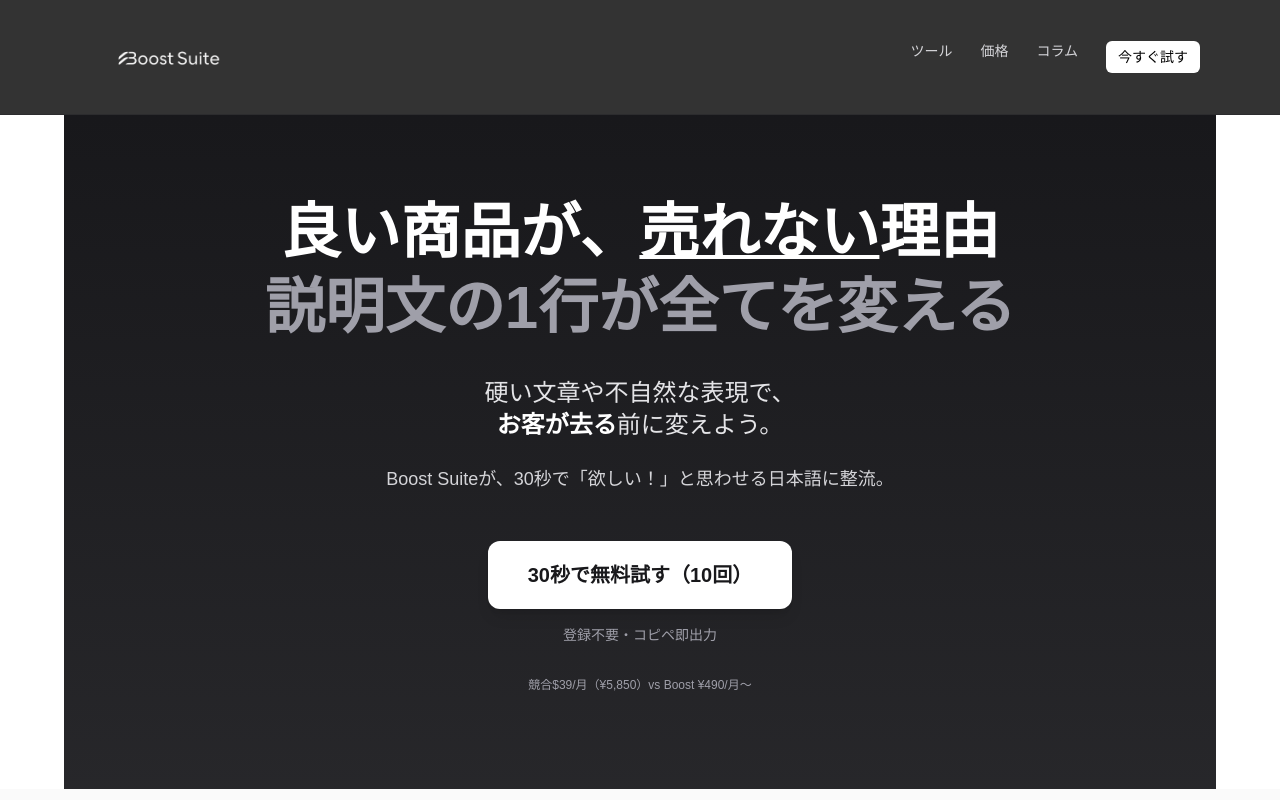
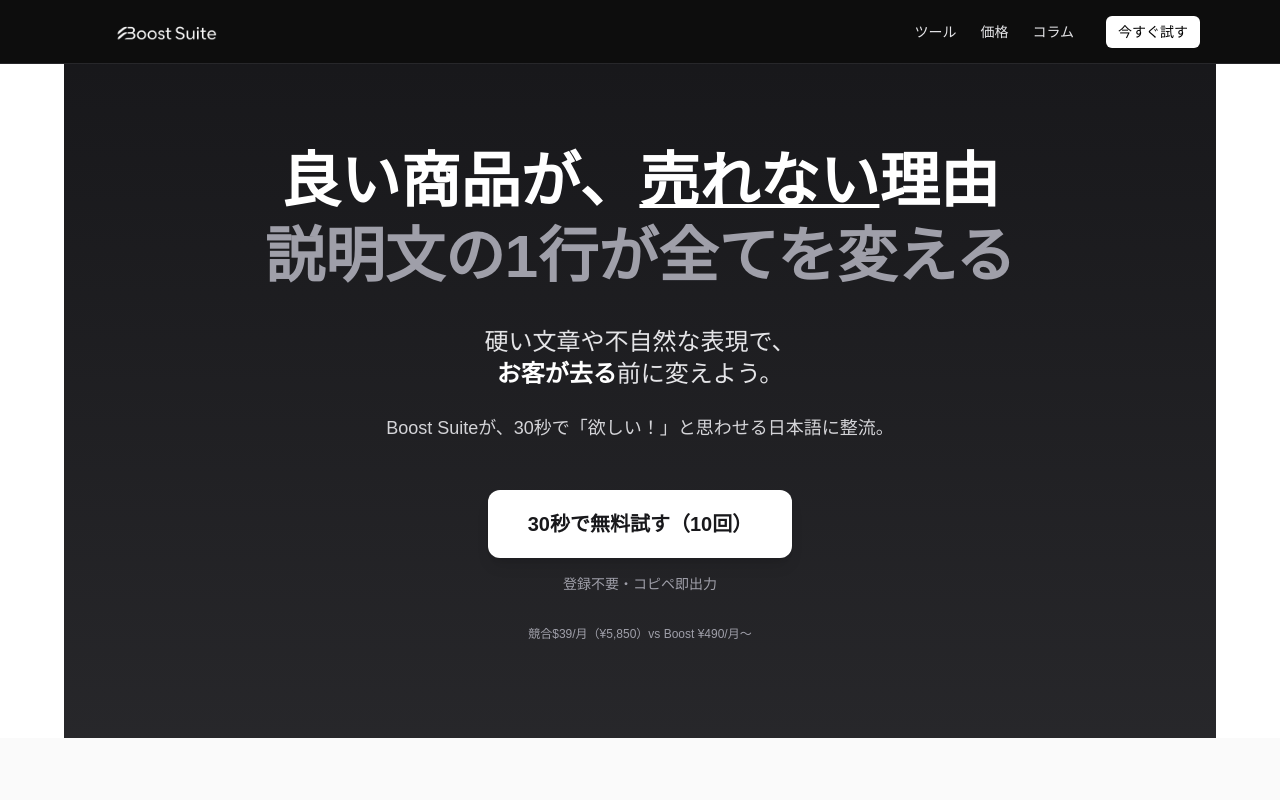
Before and after one commit to Waltz0820/boostsuite-app, a Next.js app: page / in a window 1280 px wide. Shown: the top 800 px of the page. Built offline with nearby package versions, Linux system fonts and the light colour scheme.

Commit message:
feat: 変更内容

```diff
--- a/app/components/header.tsx
+++ b/app/components/header.tsx
@@ -1,103 +1,96 @@
+// app/components/header.tsx
 "use client";
 
+import Image from "next/image";
 import Link from "next/link";
-import Image from "next/image";
 import { useState, useEffect } from "react";
 
 export default function Header() {
   const [open, setOpen] = useState(false);
 
+  // メニュー開閉で背面スクロールを止める
   useEffect(() => {
-    if (open) document.body.style.overflow = "hidden";
-    else document.body.style.overflow = "";
+    document.body.style.overflow = open ? "hidden" : "";
+    return () => { document.body.style.overflow = ""; };
   }, [open]);
 
+  // ヘッダーの高さ: sm=56px, md+=64px
+  const headerHSm = "h-14"; // 56px
+  const headerHMd = "md:h-16"; // 64px
+
   return (
-    <header className="sticky top-0 z-50 border-b border-zinc-800/60 bg-black text-white backdrop-blur supports-[backdrop-filter]:bg-black/80">
-      <div className="mx-auto max-w-6xl px-4 py-2 md:py-3 flex items-center justify-between">
-        <Link href="/" className="flex items-center gap-3">
+    <>
+      {/* 固定ヘッダー */}
+      <header className={`fixed inset-x-0 top-0 z-50 bg-black/95 ${headerHSm} ${headerHMd} border-b border-zinc-800`}>
+        <div className="mx-auto max-w-6xl h-full px-4 flex items-center justify-between">
+          {/* ロゴ（バー内のみ） */}
+          <Link href="/" className="flex items-center shrink-0">
             <Image
               src="/logo.png"
               alt="Boost Suite"
-            width={180}
+              width={176}
               height={36}
+              className="w-[156px] md:w-[176px] h-auto"
               priority
-            sizes="(max-width: 767px) 150px, 180px"
-            className="block w-[150px] md:w-[180px] h-auto select-none"
             />
             <span className="sr-only">Boost Suite</span>
           </Link>
 
-        {/* desktop nav */}
-        <nav className="hidden md:flex gap-7 text-sm text-zinc-300">
-          <Link className="hover:text-white transition" href="/tool">ツール</Link>
-          <Link className="hover:text-white transition" href="/pricing">価格</Link>
-          <Link className="hover:text-white transition" href="/column">コラム</Link>
+          {/* PCナビ */}
+          <nav className="hidden md:flex items-center gap-6 text-sm text-zinc-200">
+            <Link href="/tool" className="hover:text-white">ツール</Link>
+            <Link href="/pricing" className="hover:text-white">価格</Link>
+            <Link href="/column" className="hover:text-white">コラム</Link>
             <a
               href="/tool?from=header"
-            className="px-3 py-1.5 rounded-md bg-white text-black font-medium hover:opacity-90 transition"
+              className="ml-2 px-3 py-1.5 rounded-md bg-white text-black font-medium hover:opacity-90"
             >
               今すぐ試す
             </a>
           </nav>
 
-        {/* mobile hamburger */}
+          {/* モバイル：ハンバーガー / 閉じる */}
           <button
-          className="md:hidden inline-flex items-center justify-center w-10 h-10 -mr-2 rounded-md text-zinc-300 hover:text-white focus:outline-none"
-          aria-label="Open menu"
-          onClick={() => setOpen(true)}
+            aria-label={open ? "メニューを閉じる" : "メニューを開く"}
+            onClick={() => setOpen(v => !v)}
+            className="md:hidden p-2 rounded-md text-zinc-200 hover:text-white"
           >
-          <span className="sr-only">メニュー</span>
+            {open ? (
+              // X
               <svg width="24" height="24" viewBox="0 0 24 24" fill="none">
-            <path d="M3 6h18M3 12h18M3 18h18" stroke="currentColor" strokeWidth="1.8" strokeLinecap="round"/>
+                <path d="M6 6l12 12M18 6L6 18" stroke="currentColor" strokeWidth="1.8" strokeLinecap="round"/>
               </svg>
+            ) : (
+              // Hamburger
+              <svg width="24" height="24" viewBox="0 0 24 24" fill="none">
+                <path d="M4 6h16M4 12h16M4 18h16" stroke="currentColor" strokeWidth="1.8" strokeLinecap="round"/>
+              </svg>
+            )}
           </button>
         </div>
+      </header>
 
-     {/* mobile drawer (solid, no transparency) */}
+      {/* ドロップメニュー（ヘッダーバーの“下から”展開／不透明） */}
       {open && (
-  <div className="fixed inset-0 z-[100] bg-black">
-    {/* iOS安全域分の余白 */}
-    <div className="pt-[env(safe-area-inset-top)] h-full flex flex-col text-white">
-      {/* drawer header row */}
-      <div className="flex items-center justify-between px-4 py-3 border-b border-zinc-800">
-        <Image
-          src="/logo.png"
-          alt="Boost Suite"
-          width={170}
-          height={34}
-          className="w-[160px] h-auto"
-          priority
-        />
-        <button
-          onClick={() => setOpen(false)}
-          className="p-2 rounded-md text-zinc-300 hover:text-white"
-          aria-label="Close menu"
-        >
-          <svg width="22" height="22" viewBox="0 0 24 24" fill="none">
-            <path d="M6 6l12 12M18 6L6 18"
-                  stroke="currentColor" strokeWidth="1.8" strokeLinecap="round"/>
-          </svg>
-        </button>
-      </div>
-
-      {/* drawer body (scrollable) */}
-      <nav className="flex-1 overflow-y-auto px-6 py-8 text-lg font-medium">
+        <div className="fixed inset-x-0 bottom-0 z-40 bg-black text-white pt-4
+                        top-14 md:top-16 border-t border-zinc-800">
+          <nav className="mx-auto max-w-6xl px-6 pb-10 text-lg font-medium space-y-2 overflow-y-auto h-full">
             <Link href="/tool" onClick={() => setOpen(false)} className="block py-2 hover:text-zinc-400">ツール</Link>
             <Link href="/pricing" onClick={() => setOpen(false)} className="block py-2 hover:text-zinc-400">価格</Link>
             <Link href="/column" onClick={() => setOpen(false)} className="block py-2 hover:text-zinc-400">コラム</Link>
-
             <a
               href="/tool?from=header"
               onClick={() => setOpen(false)}
-          className="mt-6 inline-block w-full text-center bg-white text-black px-6 py-3 rounded-lg text-base font-semibold hover:opacity-90 transition"
+              className="mt-4 inline-block w-full text-center bg-white text-black px-6 py-3 rounded-lg text-base font-semibold hover:opacity-90"
             >
               今すぐ試す
             </a>
           </nav>
         </div>
-  </div>
       )}
-    </header>
+
+      {/* ヒーローがヘッダー下から始まるように余白を確保 */}
+      <div className="h-14 md:h-16" />
+    </>
   );
 }
```
Lines whose indentation alone changed are shown as unchanged.
